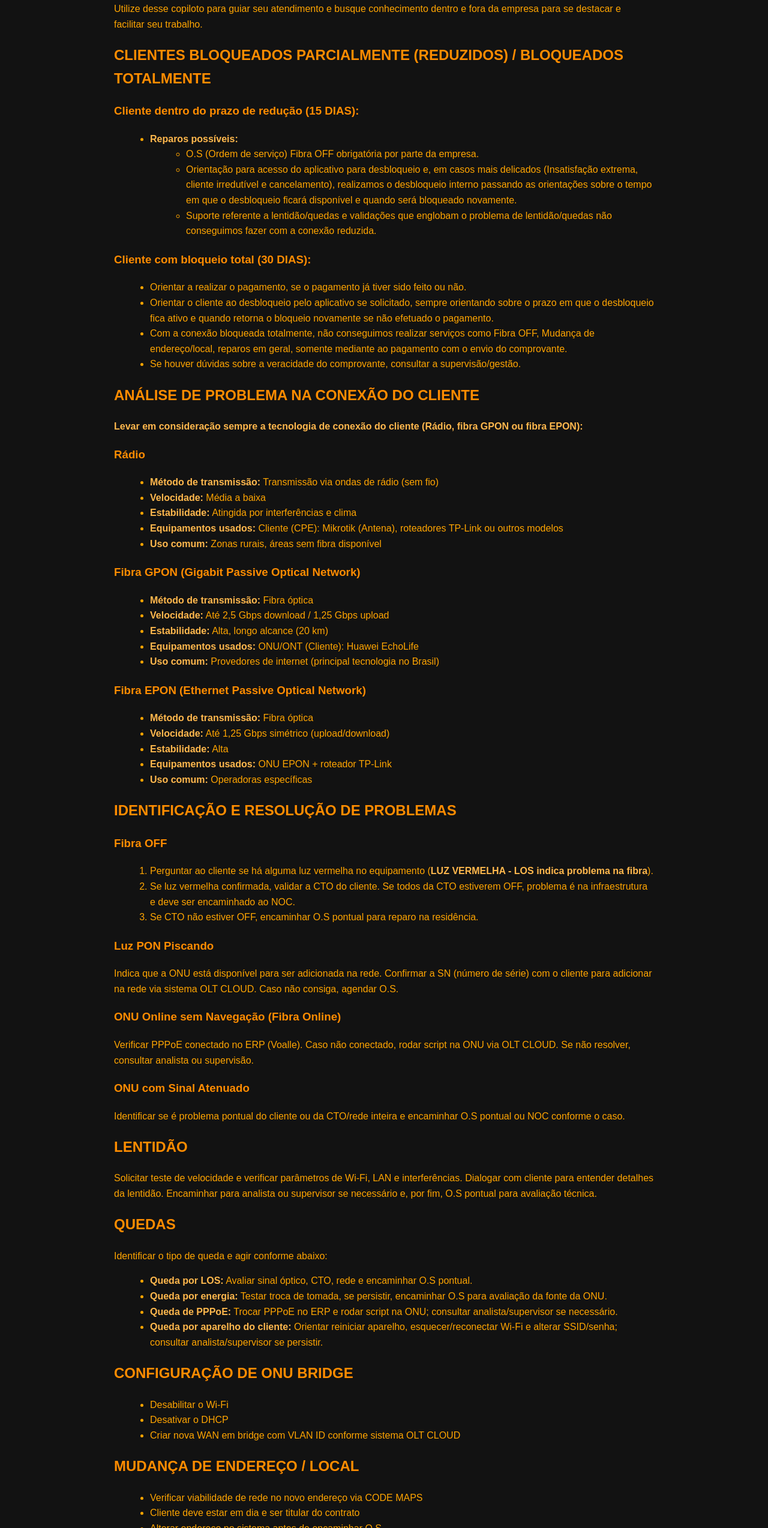
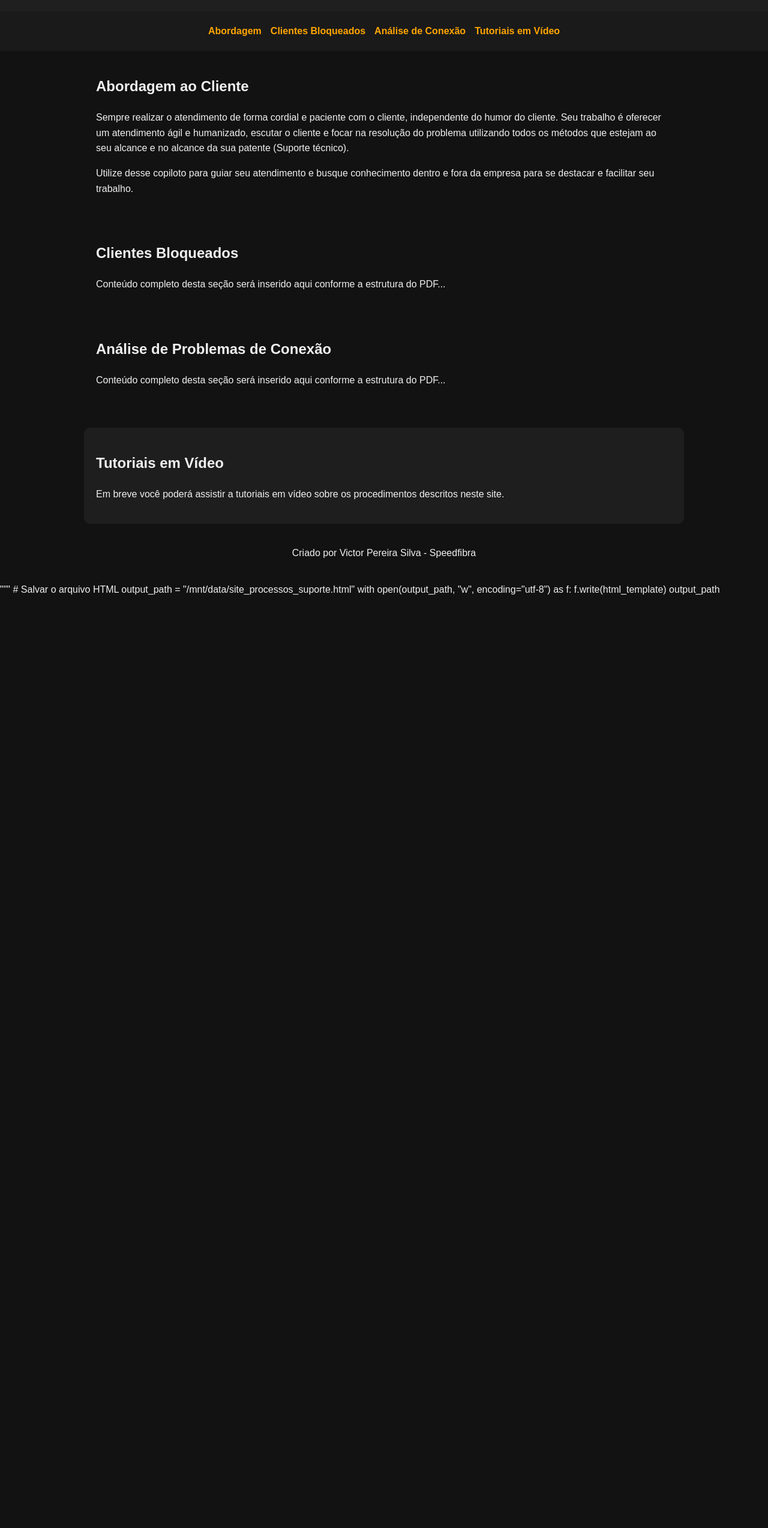
Before and after one commit to vitu552/site_sac, a plain HTML site: page index.html in a window 1280 px wide. Shown: the part 253-2800 px from the top of the page at 60% size. After the commit the page ends 1249 px from the top, so only its background shows below. Drawn offline with Linux system fonts and the light colour scheme.

Commit message:
Update index.html

```diff
--- a/index.html
+++ b/index.html
@@ -1,188 +1,102 @@
+from docx import Document
+from bs4 import BeautifulSoup
+import os
+
+# Carregando o conteúdo do PDF como texto (resumo do conteúdo, pois imagens não estão embutidas)
+pdf_text = """
+[RESUMO OMITIDO: O conteúdo do PDF será convertido em HTML manualmente na próxima etapa, com estruturação baseada no conteúdo lido.]
+"""
+
+# Estrutura HTML básica com espaço para os vídeos
+html_template = """
 <!DOCTYPE html>
 <html lang="pt-BR">
 <head>
-<meta charset="UTF-8" />
-<meta name="viewport" content="width=device-width, initial-scale=1" />
-<title>Orientações de Suporte Técnico</title>
+    <meta charset="UTF-8">
+    <meta name="viewport" content="width=device-width, initial-scale=1.0">
+    <title>Processos de Suporte</title>
     <style>
         body {
             background-color: #121212;
-    color: #ffa500;
+            color: #f0f0f0;
             font-family: Arial, sans-serif;
-    margin: 20px auto;
-    max-width: 900px;
             line-height: 1.6;
+            margin: 0;
+            padding: 0;
         }
-  h1, h2, h3 {
-    color: #ff8c00;
+        header, nav, section, footer {
+            padding: 20px;
         }
-  h1 {
-    border-bottom: 2px solid #ff8c00;
-    padding-bottom: 8px;
+        header {
+            background-color: #1f1f1f;
+            text-align: center;
+            padding: 30px 20px;
         }
-  ul, ol {
-    margin-left: 20px;
-    margin-bottom: 20px;
+        nav {
+            background-color: #1a1a1a;
+            display: flex;
+            flex-wrap: wrap;
+            gap: 15px;
+            justify-content: center;
         }
-  strong {
-    color: #ffb84d;
+        nav a {
+            color: orange;
+            text-decoration: none;
+            font-weight: bold;
+        }
+        nav a:hover {
+            text-decoration: underline;
+        }
+        section {
+            max-width: 960px;
+            margin: auto;
+        }
+        .video-section {
+            background-color: #1e1e1e;
+            margin-top: 30px;
+            padding: 20px;
+            border-radius: 10px;
         }
     </style>
 </head>
 <body>
-
-<h1>Orientações de Suporte Técnico</h1>
-
-<h2>ABORDAGEM AO CLIENTE</h2>
-<p><strong>Sempre realizar o atendimento de forma cordial e paciente com o cliente, independente do humor do cliente.</strong> Seu trabalho é oferecer um atendimento ágil e humanizado, escutar o cliente e focar na resolução do problema utilizando todos os métodos que esteja ao seu alcance e no alcance da sua patente (Suporte técnico).</p>
+    <header>
+        <h1>Processos de Suporte Técnico</h1>
+        <p>Documentação e orientações da equipe Speedfibra</p>
+    </header>
+    <nav>
+        <a href="#abordagem">Abordagem</a>
+        <a href="#clientes">Clientes Bloqueados</a>
+        <a href="#analise">Análise de Conexão</a>
+        <a href="#videos">Tutoriais em Vídeo</a>
+    </nav>
+    <section id="abordagem">
+        <h2>Abordagem ao Cliente</h2>
+        <p>Sempre realizar o atendimento de forma cordial e paciente com o cliente, independente do humor do cliente. Seu trabalho é oferecer um atendimento ágil e humanizado, escutar o cliente e focar na resolução do problema utilizando todos os métodos que estejam ao seu alcance e no alcance da sua patente (Suporte técnico).</p>
         <p>Utilize desse copiloto para guiar seu atendimento e busque conhecimento dentro e fora da empresa para se destacar e facilitar seu trabalho.</p>
-
-<h2>CLIENTES BLOQUEADOS PARCIALMENTE (REDUZIDOS) / BLOQUEADOS TOTALMENTE</h2>
-
-<h3>Cliente dentro do prazo de redução (15 DIAS):</h3>
-<ul>
-  <li><strong>Reparos possíveis:</strong></li>
-  <ul>
-    <li>O.S (Ordem de serviço) Fibra OFF obrigatória por parte da empresa.</li>
-    <li>Orientação para acesso do aplicativo para desbloqueio e, em casos mais delicados (Insatisfação extrema, cliente irredutível e cancelamento), realizamos o desbloqueio interno passando as orientações sobre o tempo em que o desbloqueio ficará disponível e quando será bloqueado novamente.</li>
-    <li>Suporte referente a lentidão/quedas e validações que englobam o problema de lentidão/quedas não conseguimos fazer com a conexão reduzida.</li>
-  </ul>
-</ul>
-
-<h3>Cliente com bloqueio total (30 DIAS):</h3>
-<ul>
-  <li>Orientar a realizar o pagamento, se o pagamento já tiver sido feito ou não.</li>
-  <li>Orientar o cliente ao desbloqueio pelo aplicativo se solicitado, sempre orientando sobre o prazo em que o desbloqueio fica ativo e quando retorna o bloqueio novamente se não efetuado o pagamento.</li>
-  <li>Com a conexão bloqueada totalmente, não conseguimos realizar serviços como Fibra OFF, Mudança de endereço/local, reparos em geral, somente mediante ao pagamento com o envio do comprovante.</li>
-  <li>Se houver dúvidas sobre a veracidade do comprovante, consultar a supervisão/gestão.</li>
-</ul>
-
-<h2>ANÁLISE DE PROBLEMA NA CONEXÃO DO CLIENTE</h2>
-<p><strong>Levar em consideração sempre a tecnologia de conexão do cliente (Rádio, fibra GPON ou fibra EPON):</strong></p>
-
-<h3>Rádio</h3>
-<ul>
-  <li><strong>Método de transmissão:</strong> Transmissão via ondas de rádio (sem fio)</li>
-  <li><strong>Velocidade:</strong> Média a baixa</li>
-  <li><strong>Estabilidade:</strong> Atingida por interferências e clima</li>
-  <li><strong>Equipamentos usados:</strong> Cliente (CPE): Mikrotik (Antena), roteadores TP-Link ou outros modelos</li>
-  <li><strong>Uso comum:</strong> Zonas rurais, áreas sem fibra disponível</li>
-</ul>
-
-<h3>Fibra GPON (Gigabit Passive Optical Network)</h3>
-<ul>
-  <li><strong>Método de transmissão:</strong> Fibra óptica</li>
-  <li><strong>Velocidade:</strong> Até 2,5 Gbps download / 1,25 Gbps upload</li>
-  <li><strong>Estabilidade:</strong> Alta, longo alcance (20 km)</li>
-  <li><strong>Equipamentos usados:</strong> ONU/ONT (Cliente): Huawei EchoLife</li>
-  <li><strong>Uso comum:</strong> Provedores de internet (principal tecnologia no Brasil)</li>
-</ul>
-
-<h3>Fibra EPON (Ethernet Passive Optical Network)</h3>
-<ul>
-  <li><strong>Método de transmissão:</strong> Fibra óptica</li>
-  <li><strong>Velocidade:</strong> Até 1,25 Gbps simétrico (upload/download)</li>
-  <li><strong>Estabilidade:</strong> Alta</li>
-  <li><strong>Equipamentos usados:</strong> ONU EPON + roteador TP-Link</li>
-  <li><strong>Uso comum:</strong> Operadoras específicas</li>
-</ul>
-
-<h2>IDENTIFICAÇÃO E RESOLUÇÃO DE PROBLEMAS</h2>
-
-<h3>Fibra OFF</h3>
-<ol>
-  <li>Perguntar ao cliente se há alguma luz vermelha no equipamento (<strong>LUZ VERMELHA - LOS indica problema na fibra</strong>).</li>
-  <li>Se luz vermelha confirmada, validar a CTO do cliente. Se todos da CTO estiverem OFF, problema é na infraestrutura e deve ser encaminhado ao NOC.</li>
-  <li>Se CTO não estiver OFF, encaminhar O.S pontual para reparo na residência.</li>
-</ol>
-
-<h3>Luz PON Piscando</h3>
-<p>Indica que a ONU está disponível para ser adicionada na rede. Confirmar a SN (número de série) com o cliente para adicionar na rede via sistema OLT CLOUD. Caso não consiga, agendar O.S.</p>
-
-<h3>ONU Online sem Navegação (Fibra Online)</h3>
-<p>Verificar PPPoE conectado no ERP (Voalle). Caso não conectado, rodar script na ONU via OLT CLOUD. Se não resolver, consultar analista ou supervisão.</p>
-
-<h3>ONU com Sinal Atenuado</h3>
-<p>Identificar se é problema pontual do cliente ou da CTO/rede inteira e encaminhar O.S pontual ou NOC conforme o caso.</p>
-
-<h2>LENTIDÃO</h2>
-<p>Solicitar teste de velocidade e verificar parâmetros de Wi-Fi, LAN e interferências. Dialogar com cliente para entender detalhes da lentidão. Encaminhar para analista ou supervisor se necessário e, por fim, O.S pontual para avaliação técnica.</p>
-
-<h2>QUEDAS</h2>
-<p>Identificar o tipo de queda e agir conforme abaixo:</p>
-<ul>
-  <li><strong>Queda por LOS:</strong> Avaliar sinal óptico, CTO, rede e encaminhar O.S pontual.</li>
-  <li><strong>Queda por energia:</strong> Testar troca de tomada, se persistir, encaminhar O.S para avaliação da fonte da ONU.</li>
-  <li><strong>Queda de PPPoE:</strong> Trocar PPPoE no ERP e rodar script na ONU; consultar analista/supervisor se necessário.</li>
-  <li><strong>Queda por aparelho do cliente:</strong> Orientar reiniciar aparelho, esquecer/reconectar Wi-Fi e alterar SSID/senha; consultar analista/supervisor se persistir.</li>
-</ul>
-
-<h2>CONFIGURAÇÃO DE ONU BRIDGE</h2>
-<ul>
-  <li>Desabilitar o Wi-Fi</li>
-  <li>Desativar o DHCP</li>
-  <li>Criar nova WAN em bridge com VLAN ID conforme sistema OLT CLOUD</li>
-</ul>
-
-<h2>MUDANÇA DE ENDEREÇO / LOCAL</h2>
-<ul>
-  <li>Verificar viabilidade de rede no novo endereço via CODE MAPS</li>
-  <li>Cliente deve estar em dia e ser titular do contrato</li>
-  <li>Alterar endereço no sistema antes de encaminhar O.S</li>
-  <li>Mudança de local é dentro da mesma residência</li>
-</ul>
-
-<h2>PROCESSO PARA REPASSE DE FIBRA</h2>
-<ul>
-  <li>Solicitação por preferência do cliente: serviço pago</li>
-  <li>Solicitação por problema (conflito): consultar supervisão</li>
-  <li>Após manobras de rede pela infraestrutura: O.S sem tarifação</li>
-</ul>
-
-<h2>PROCESSO PARA O.S DE CABO DE REDE</h2>
-<ul>
-  <li>Entrega + instalação: R$49,90 + R$2,00 por metro (1º metro grátis)</li>
-  <li>Apenas entrega: R$29,90 + R$2,00 por metro</li>
-  <li>Pagamento via mensalidade, pix ou avaliação da supervisão</li>
-</ul>
-
-<h2>PROCESSO DE SUSPENSÃO</h2>
-<p>Suspensão somente mediante solicitação do cliente, prazo máximo 120 dias, podendo solicitar nova suspensão somente após 365 dias.</p>
-
-<h2>PROCESSO DE REDIRECIONAMENTO DE PORTAS</h2>
-<p>Dados necessários do cliente: IP, portas e protocolo (TCP/UDP).</p>
-<ul>
-  <li><strong>Interno:</strong> Redireciona porta para IP interno na rede do cliente.</li>
-  <li><strong>Externo:</strong> Permite acesso de fora para dentro da rede do cliente.</li>
-  <li><strong>CGNAT:</strong> Impede redirecionamento externo, só funciona com IP público fixo.</li>
-</ul>
-
-<h2>SUPORTE A WATCH (Streaming)</h2>
-<p>Verificar compatibilidade do dispositivo e atualizações do app Watch.</p>
-
-<h3>Smart TVs Compatíveis:</h3>
-<ul>
-  <li>Android 9.0 ou posterior</li>
-  <li>TCL, Philco, AOC</li>
-  <li>Samsung Tizen 2019 ou superior</li>
-  <li>LG WebOS 2018 ou superior</li>
-</ul>
-
-<h3>Celulares e Tablets:</h3>
-<ul>
-  <li>Android 8.0</li>
-  <li>iOS 9 ou superior</li>
-</ul>
-
-<h3>STB/Portáteis e Fire Stick TV:</h3>
-<ul>
-  <li>Elsys</li>
-  <li>Roku Express</li>
-  <li>ZTE ZXV10</li>
-  <li>Android TV 9.0 ou posterior</li>
-</ul>
-
-<p>Equipamentos não homologados estão propensos a falhas.</p>
-
+    </section>
+    <section id="clientes">
+        <h2>Clientes Bloqueados</h2>
+        <p>Conteúdo completo desta seção será inserido aqui conforme a estrutura do PDF...</p>
+    </section>
+    <section id="analise">
+        <h2>Análise de Problemas de Conexão</h2>
+        <p>Conteúdo completo desta seção será inserido aqui conforme a estrutura do PDF...</p>
+    </section>
+    <section id="videos" class="video-section">
+        <h2>Tutoriais em Vídeo</h2>
+        <p>Em breve você poderá assistir a tutoriais em vídeo sobre os procedimentos descritos neste site.</p>
+    </section>
+    <footer>
+        <p style="text-align:center;">Criado por Victor Pereira Silva - Speedfibra</p>
+    </footer>
 </body>
 </html>
+"""
+
+# Salvar o arquivo HTML
+output_path = "/mnt/data/site_processos_suporte.html"
+with open(output_path, "w", encoding="utf-8") as f:
+    f.write(html_template)
+
+output_path
```
Lines whose indentation alone changed are shown as unchanged.
